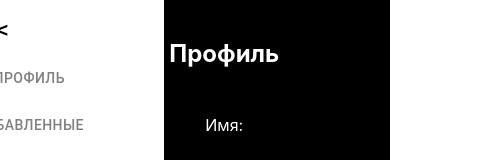
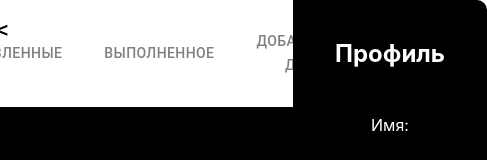
Before and after one commit to VladLen43/ForManage-Frontend, a React (Create React App) app: page /profile in a window 390 px wide. Shown: the top 160 px of the page, 487 px wide, since content can reach past the window. Built offline with nearby package versions, Linux system fonts and the light colour scheme; no server answers.

Commit message:
minAdaptForPhone

```diff
--- a/src/components/Header/Header.module.scss
+++ b/src/components/Header/Header.module.scss
@@ -5,10 +5,16 @@
 .hide{
    transform: translateX(-100%);
    transition: all 0.5s ease-in-out;
+   @media (max-width: 500px) {
+
+   }
 }
 .show{
     transform: translateX(0%);
     transition: all 0.5s ease-in-out;
+    @media (max-width: 500px) {
+
+   }
 }
 .hide_button{
     height: 25px;
@@ -21,6 +27,9 @@
     font-weight: 800;
     font-size: 20px;
     transition: all 0.5s ease-in-out;
+    @media (max-width: 500px) {
+       display: none;
+    }
 }
 
 .hide_button:hover{
@@ -33,7 +42,15 @@
     justify-content: center;
     width: 15%;
     height: 100%;
+    @media (max-width: 500px) {
+       width: 100%;
+       height: 10%;
+    }
+        .div_header {
 
+            @media (max-width: 500px) {
+                height: 2%;
+            }
         .header {
             display: flex;
             flex-direction: column;
@@ -45,6 +62,7 @@
             color: grey;
             align-items: center;
             background-color: white;
+
 
                 li {
 
@@ -70,6 +88,20 @@
                         color: black;
                     }
                 }
+
+                    @media (max-width: 500px) {
+                        z-index: 999;
+                        display: flex;
+                        flex-direction: row;
+                        height: 20%;
+                        width: 100vw;
+                        overflow: scroll;
+                        justify-content: center;
+                        align-items: center;
+                        box-sizing: border-box;
+                        padding-left: 100px;
+                    }
         }
+    }
 
 }
--- a/src/components/Header/Header.tsx
+++ b/src/components/Header/Header.tsx
@@ -26,7 +26,7 @@ export const Header:React.FC<HeaderProps> = ({hide, setHide}) => {
 
   return (
     <div className={styles.container} style={hide ? {transform: 'translateX(-115%)',transition: 'all 0.5s ease-in-out'} : {transform: 'translateX(0%)',transition: 'all 0.5s ease-in-out'}}>
-        <div>
+        <div className={styles.div_header}>
         <ul className={styles.header} >
             <li style={{marginTop: '50px'}}><Button variant='contained'><Link to="/profile">Профиль</Link></Button></li>
             <li><Button variant='contained'><Link to="/">Добавленные</Link></Button></li>
--- a/src/pages/CompletedTodos/CompTodos.module.scss
+++ b/src/pages/CompletedTodos/CompTodos.module.scss
@@ -5,6 +5,10 @@
     list-style: none;
     gap: 20px;
     color: white;
+    @media (max-width: 500px) {
+        max-width: 100vw;
+        flex-direction: column;
+    }
 
 
     a{
@@ -164,6 +168,9 @@
     font-size: 20px;
     transition: all 0.5s ease-in-out;
     z-index: 1;
+    @media (max-width: 500px) {
+        display: none;
+    }
 }
 
 .hide_button:hover{
--- a/src/pages/CreatePage/Create.module.scss
+++ b/src/pages/CreatePage/Create.module.scss
@@ -5,6 +5,10 @@
     align-items: center;
     width: 100%;
     gap: 20px;
+    @media (max-width: 500px) {
+        max-width: 100vw;
+        flex-direction: column;
+    }
     // color: white;
 
 
--- a/src/pages/CreatePage/CreateTodo.tsx
+++ b/src/pages/CreatePage/CreateTodo.tsx
@@ -124,7 +124,7 @@ export const CreateTodo = () => {
 
                         <Input placeholder='Напишите дело и нажмите на "добавить"' type="text" value={title} onChange={event => setTitle(event.target.value)} />
 
-                        <Input placeholder="Тэги" value={tags} onChange={event => setTags(event.target.value)} />
+                        <Input placeholder="Напишите теги через запятую" value={tags} onChange={event => setTags(event.target.value)} />
 
                         <input type='hidden' placeholder="Приоритет" value={priority} />
 
--- a/src/pages/Home.module.scss
+++ b/src/pages/Home.module.scss
@@ -6,6 +6,10 @@
     gap: 20px;
     height: 100%;
     color: white;
+    @media (max-width: 500px) {
+        max-width: 100vw;
+        flex-direction: column;
+    }
 
         a{
             text-decoration: none;
@@ -26,6 +30,9 @@
         font-size: 20px;
         transition: all 0.5s ease-in-out;
         z-index: 999;
+        @media (max-width: 500px) {
+            display: none;
+        }
     }
 
     .hide_button:hover{
@@ -46,6 +53,7 @@
         @media (max-width: 500px) {
             flex-direction: column;
             width: 100%;
+            max-width: 100vw;
         }
 
 
@@ -72,6 +80,10 @@
             height: 700px;
             width: 50%;
             overflow: scroll;
+            @media (max-width: 500px) {
+
+                max-width: 100vw;
+            }
 
                 .sorting{
                     display: flex;
@@ -83,12 +95,13 @@
                             text-transform: none;
                             background-color: aliceblue;
                             color: black;
+                            border-radius: 15px;
                         }
                 }
 
             .search{
                 padding: 10px;
-                border-radius: 10px;
+                border-radius: 15px;
                 border: none;
                 width: 50%;
             }
@@ -98,12 +111,20 @@
                     background-color: white;
                     color: black;
                     border-radius: 10px;
+                    @media (max-width: 500px) {
+                        font-size: 12px;
+                        max-width: 100vw;
+                    }
 
                         h3{
                             color: black;
                         }
                         button{
                             background-color: aliceblue;
+                            @media (max-width: 500px) {
+                                width: 100px;
+                                font-size: 10px;
+                            }
                         }
                 }
 
```
